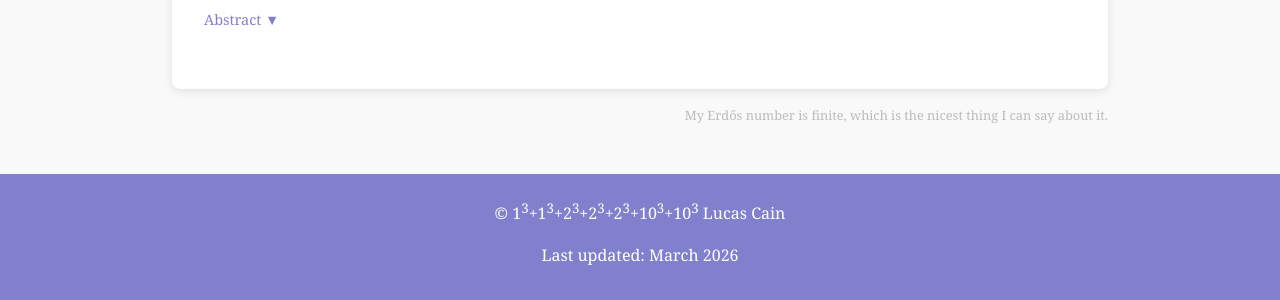
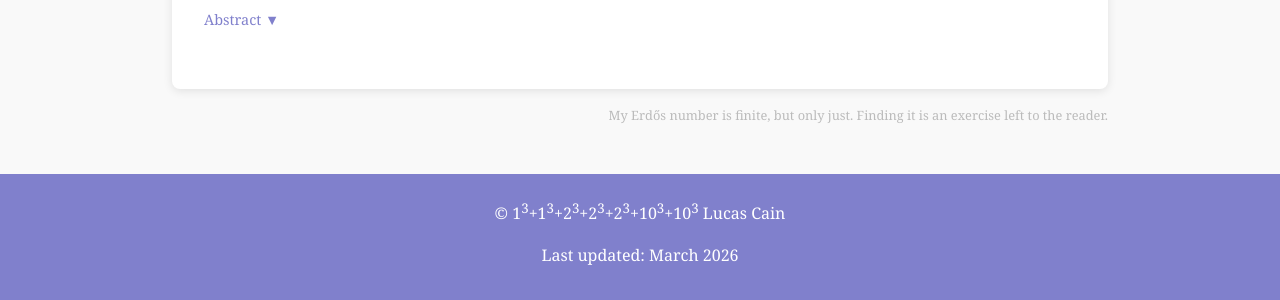
Before and after one commit to L-Cain/L-Cain.github.io, a Jekyll site: the page built from research.md, in a window 1280 px wide and 900 px high, scrolled down 750 px. Shown: the part 592-892 px from the top of the window. Built offline with Jekyll 4.4.1, drawn with Linux system fonts in a browser that asks for light colours; our own code applies the rules of GitHub Pages for plain Markdown files.

Commit message:
Update research.md

```diff
--- a/research.md
+++ b/research.md
@@ -106,4 +106,4 @@ and Gaps: Nine Facts About the Disparities</a>
 
 
 </section>
-<p style="color: #bbb; font-size: 0.8rem; text-align: right; margin-top: -1rem;">My Erdős number is finite, which is the nicest thing I can say about it.</p>
+<p style="color: #bbb; font-size: 0.8rem; text-align: right; margin-top: -1rem;">My Erdős number is finite, but only just. Finding it is an exercise left to the reader.</p>
```
